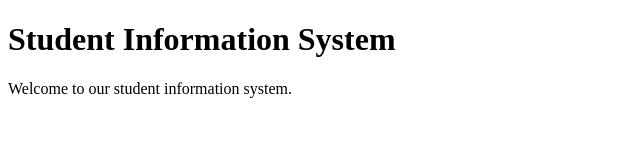
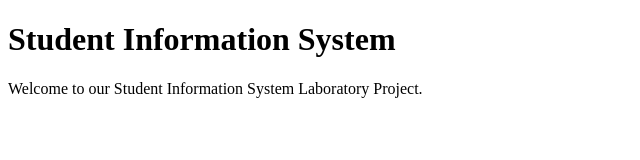
Before and after one commit to marie-bihag/student-information-system, a plain HTML site: page index.html in a window 1280 px wide. Shown: the whole page, without its empty margins (0-640 px from the left). Drawn offline with Linux system fonts and the light colour scheme.

Commit message:
updated the welcome message

```diff
--- a/index.html
+++ b/index.html
@@ -5,6 +5,6 @@
 </head>
 <body>
     <h1>Student Information System</h1>
-    <p>Welcome to our student information system.</p>
+    <p>Welcome to our Student Information System Laboratory Project.</p>
 </body>
 </html>
```
